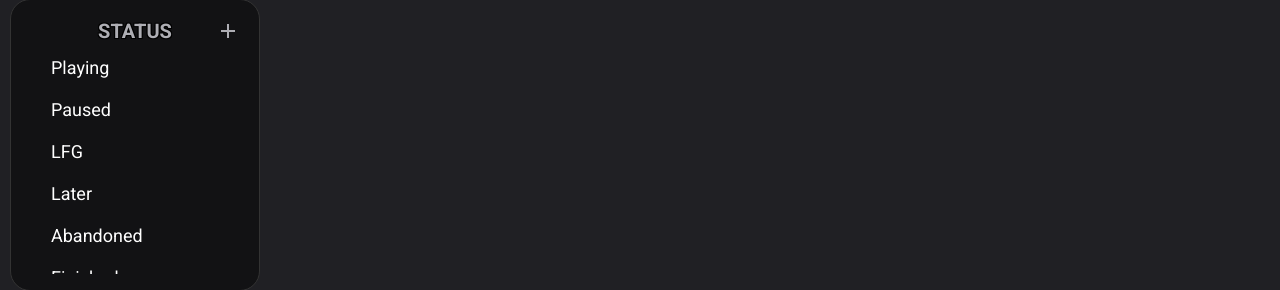
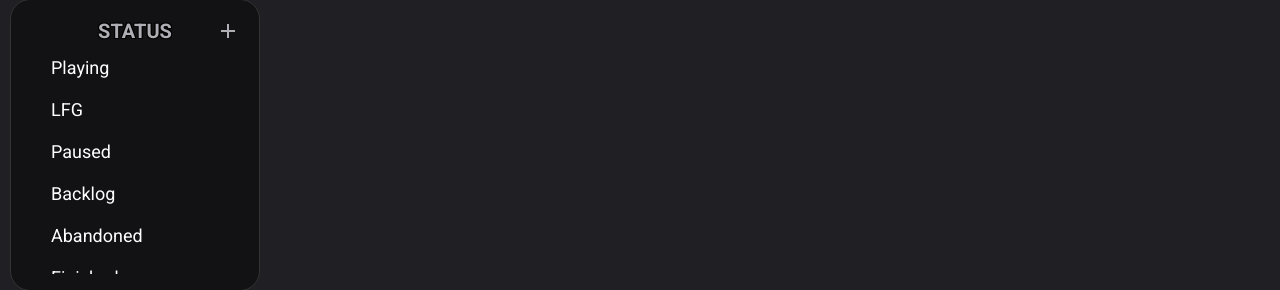
Before and after one commit to liranbr/Playfrens, a React (Vite) app: page / in a window 1280 px wide. Shown: the part 327-617 px from the top of the page. Built offline with nearby package versions, Linux system fonts and the light colour scheme.

Commit message:
changing some default data

```diff
--- a/Sample Backup.json
+++ b/Sample Backup.json
@@ -15,9 +15,9 @@
     ],
     "allStatuses": [
         "Playing",
+        "LFG",
         "Paused",
-        "LFG",
-        "Later",
+        "Backlog",
         "Abandoned",
         "Finished"
     ],
--- a/src/Store.jsx
+++ b/src/Store.jsx
@@ -14,7 +14,7 @@ function saveObsArray(key, value) {
 const firstVisit = localStorage.getItem("Visited") === null;
 if (firstVisit) {
     const defaultCategories = ["Playthrough", "Round-based", "Persistent World"];
-    const defaultStatuses = ["Playing", "Paused", "LFG", "Later", "Abandoned", "Finished"];
+    const defaultStatuses = ["Playing", "LFG", "Paused", "Backlog", "Abandoned", "Finished"];
     localStorage.setItem("allCategories", JSON.stringify(defaultCategories, null, 4));
     localStorage.setItem("allStatuses", JSON.stringify(defaultStatuses, null, 4));
     localStorage.setItem("Visited", "true");
--- a/vite.config.js
+++ b/vite.config.js
@@ -6,7 +6,7 @@ import mkcert from "vite-plugin-mkcert";
 export default defineConfig({
     plugins: [react(), mkcert()], server: {
         host: "0.0.0.0",
-        port: 5173, // default VITE port
+        port: 5174, // for developing - stable is running on 5173
         https: true
     }
 });
```
